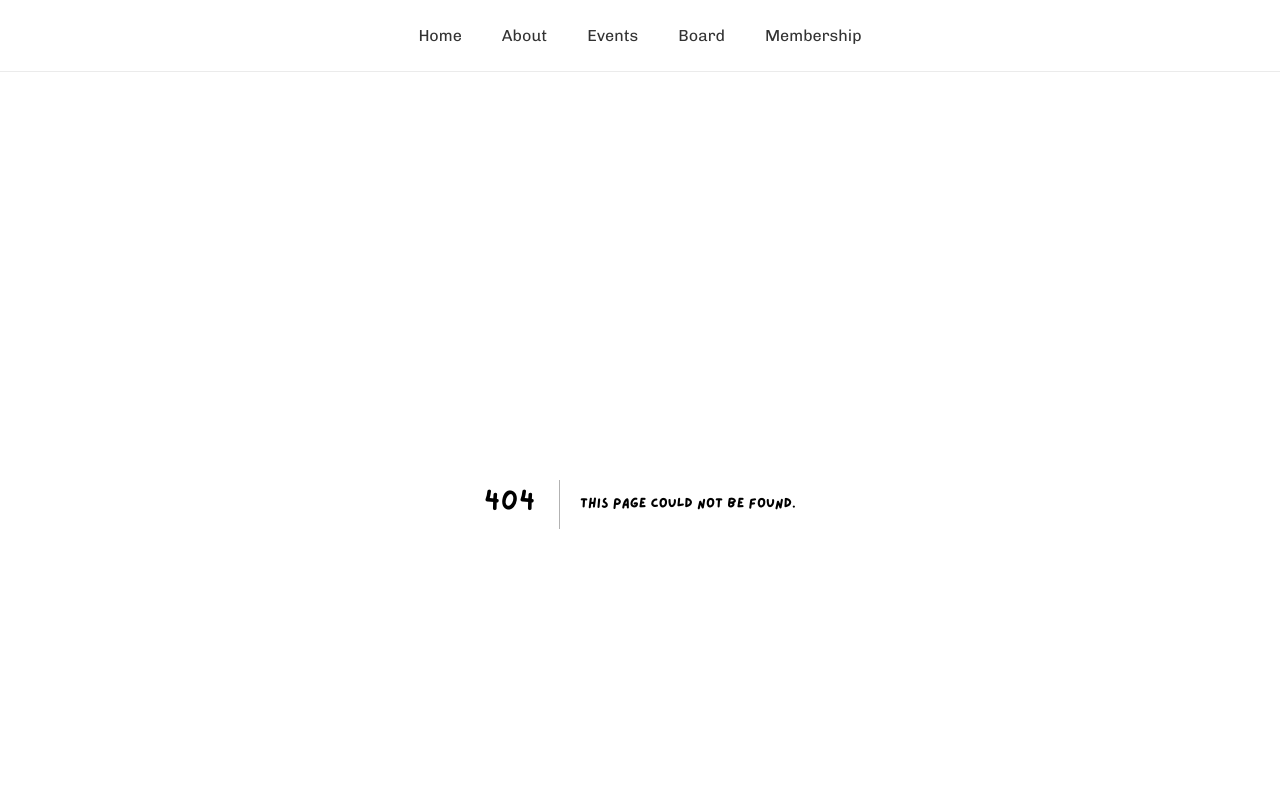
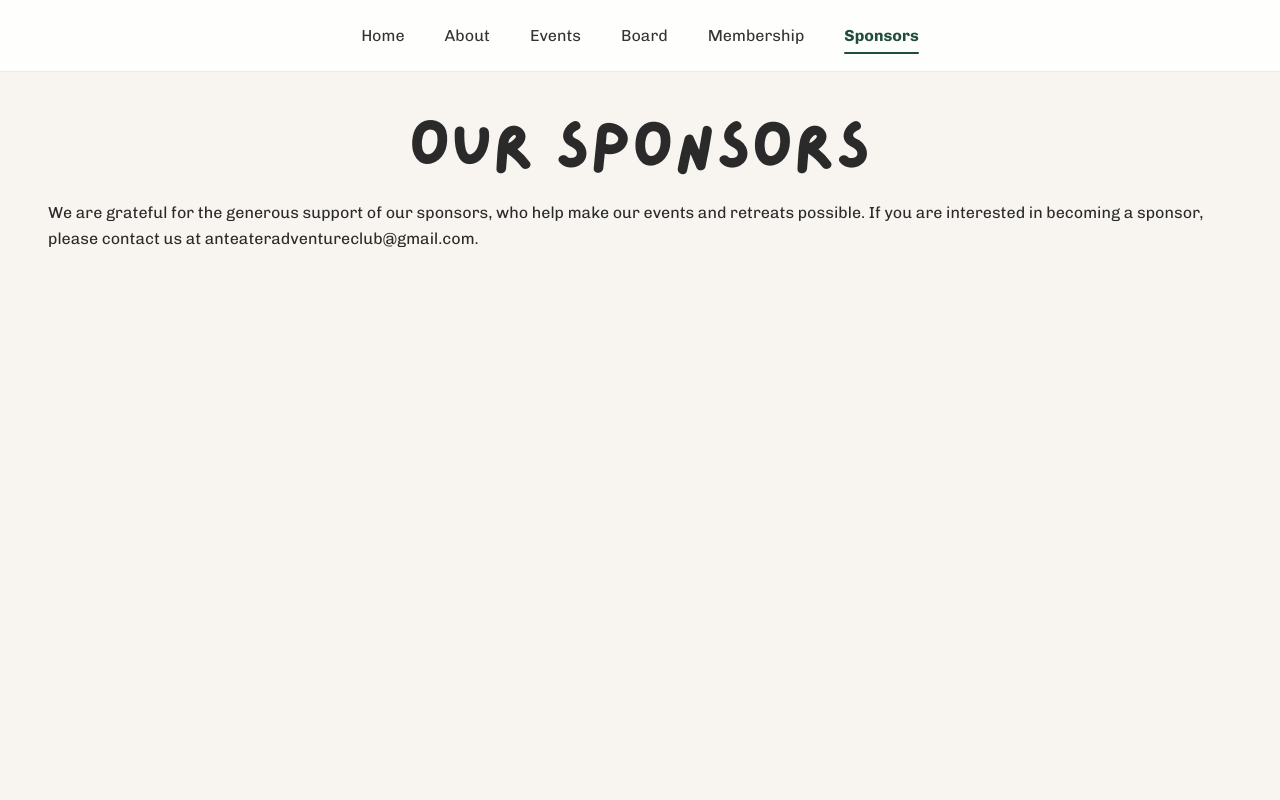
Before and after one commit to Anteater-Adventure-Club/Website, a Next.js app: page /sponsors in a window 1280 px wide. Before the commit this address had no page. Shown: the top 800 px of the page. Built offline with nearby package versions, Linux system fonts and the light colour scheme.

Commit message:
added initial sponsors page

```diff
--- /dev/null
+++ b/src/app/sponsors/page.tsx
@@ -0,0 +1,14 @@
+export default function Sponsors() {
+  return (
+    <div className="sponsors-page">
+      <div className="text-center">
+        <h1>Our Sponsors</h1>
+      </div>
+      <p>
+        We are grateful for the generous support of our sponsors, who help make
+        our events and retreats possible. If you are interested in becoming a
+        sponsor, please contact us at anteateradventureclub@gmail.com.
+      </p>
+    </div>
+  );
+}
--- a/src/components/Header/Header.tsx
+++ b/src/components/Header/Header.tsx
@@ -5,6 +5,15 @@ import { useState } from "react";
 import { usePathname } from "next/navigation";
 import "./Header.css";
 import { Menu, X } from "lucide-react";
+
+const NAV_ITEMS = [
+  { href: "/", label: "Home" },
+  { href: "/about", label: "About" },
+  { href: "/events", label: "Events" },
+  { href: "/board", label: "Board" },
+  { href: "/membership", label: "Membership" },
+  { href: "/sponsors", label: "Sponsors" },
+];
 
 export default function Header() {
   const [isMenuOpen, setIsMenuOpen] = useState(false);
@@ -34,24 +43,15 @@ export default function Header() {
 
         {/* Desktop Navigation */}
         <nav className="desktop-nav">
-          <Link href="/" className={isActive("/") ? "active" : ""}>
-            Home
-          </Link>
-          <Link href="/about" className={isActive("/about") ? "active" : ""}>
-            About
-          </Link>
-          <Link href="/events" className={isActive("/events") ? "active" : ""}>
-            Events
-          </Link>
-          <Link href="/board" className={isActive("/board") ? "active" : ""}>
-            Board
-          </Link>
-          <Link
-            href="/membership"
-            className={isActive("/membership") ? "active" : ""}
-          >
-            Membership
-          </Link>
+          {NAV_ITEMS.map((item) => (
+            <Link
+              key={item.href}
+              href={item.href}
+              className={isActive(item.href) ? "active" : ""}
+            >
+              {item.label}
+            </Link>
+          ))}
         </nav>
       </div>
 
@@ -61,41 +61,16 @@ export default function Header() {
         onClick={closeMenu}
       >
         <nav className="mobile-nav" onClick={(e) => e.stopPropagation()}>
-          <Link
-            href="/"
-            onClick={closeMenu}
-            className={isActive("/") ? "active" : ""}
-          >
-            Home
-          </Link>
-          <Link
-            href="/about"
-            onClick={closeMenu}
-            className={isActive("/about") ? "active" : ""}
-          >
-            About
-          </Link>
-          <Link
-            href="/events"
-            onClick={closeMenu}
-            className={isActive("/events") ? "active" : ""}
-          >
-            Events
-          </Link>
-          <Link
-            href="/board"
-            onClick={closeMenu}
-            className={isActive("/board") ? "active" : ""}
-          >
-            Board
-          </Link>
-          <Link
-            href="/membership"
-            onClick={closeMenu}
-            className={isActive("/membership") ? "active" : ""}
-          >
-            Membership
-          </Link>
+          {NAV_ITEMS.map((item) => (
+            <Link
+              key={item.href}
+              href={item.href}
+              onClick={closeMenu}
+              className={isActive(item.href) ? "active" : ""}
+            >
+              {item.label}
+            </Link>
+          ))}
         </nav>
       </div>
     </header>
```
